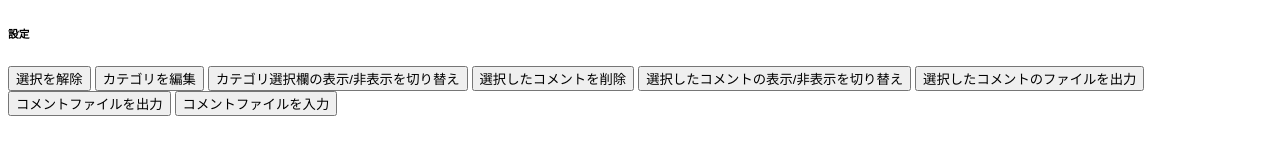
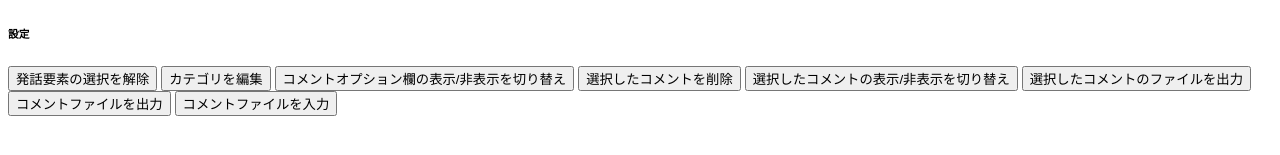
Before and after one commit to takahitohoriuchi/tracrin, a plain HTML site: page index.html in a window 1280 px wide. Shown: the part 535-690 px from the top of the page. Drawn offline with nearby package versions, Linux system fonts and the light colour scheme; a script that the page names is missing.

Commit message:
#4 index.html ボタンの名称を一部変更

```diff
--- a/index.html
+++ b/index.html
@@ -46,12 +46,14 @@
 			<h6>設定</h6>
 			<label>
 				<button id = "releaseSelectionButton" class="favorite styled" type="button">
-					選択を解除
+					発話要素の選択を解除
 				</button>
         <button id="editCategoryButton">
           カテゴリを編集
         </button>
-        <button id="showOrHideCategorySelectButton">カテゴリ選択欄の表示/非表示を切り替え</button>
+        <button id="showOrHideCommentOptionButton">
+          コメントオプション欄の表示/非表示を切り替え
+        </button>
         <button id="deleteSelectedCommentsButton">
           選択したコメントを削除
         </button>
```
